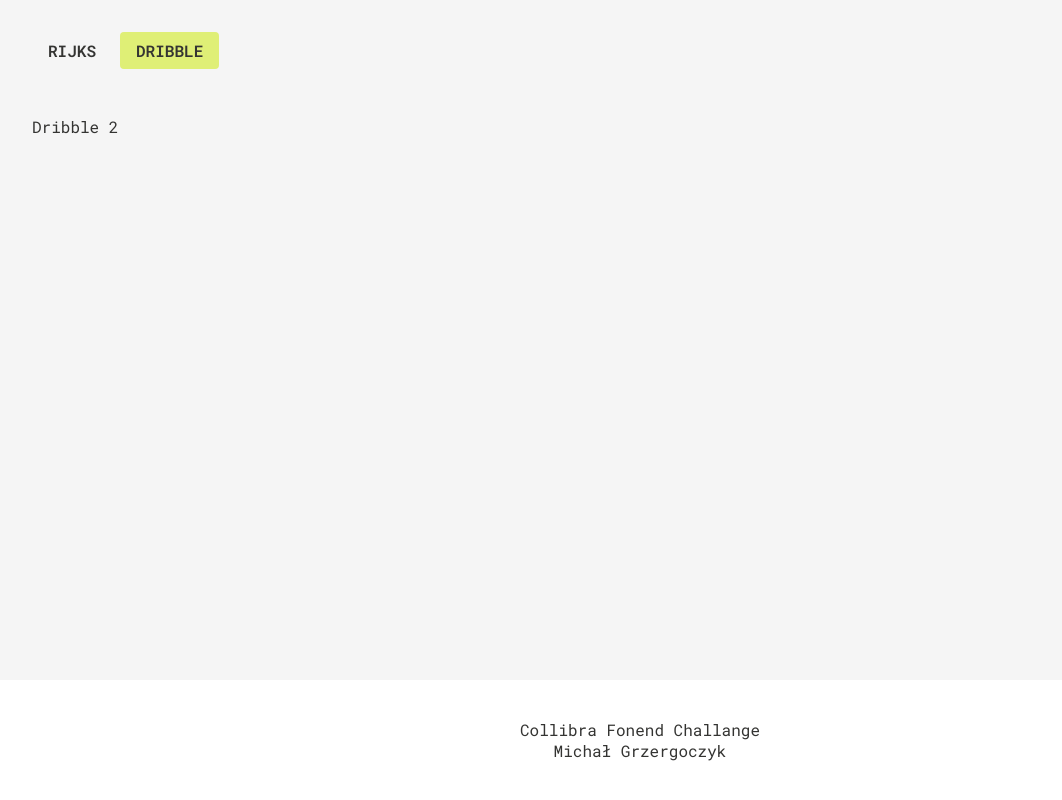
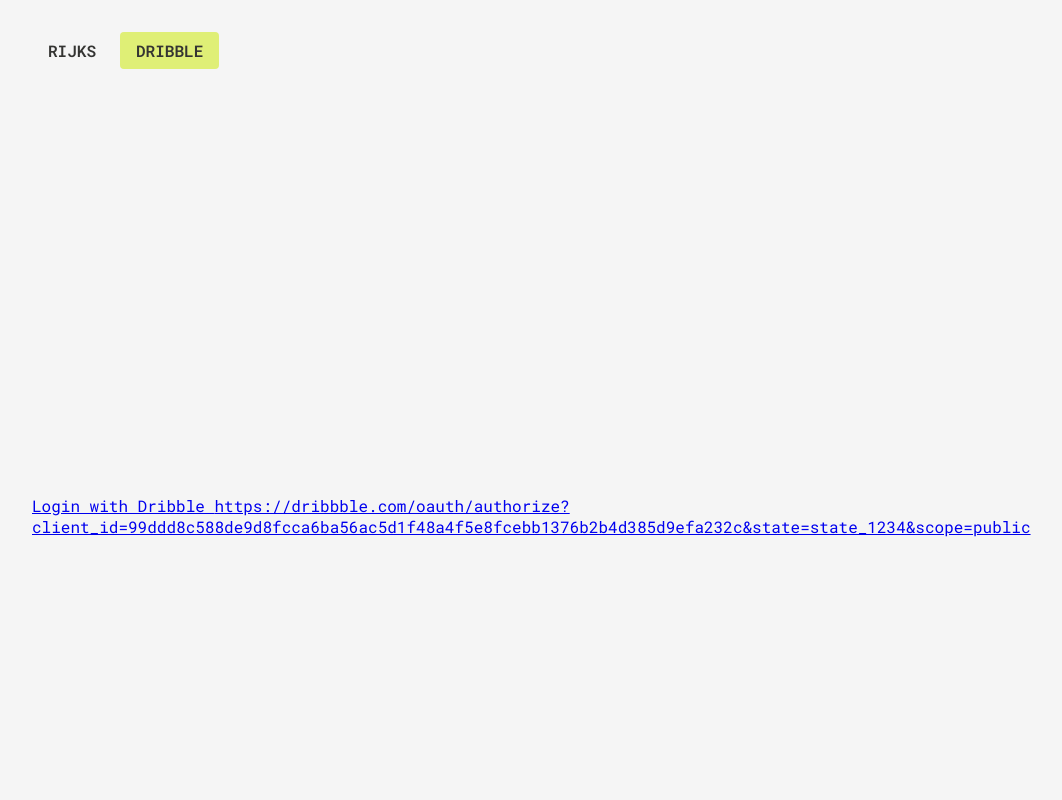
Before and after one commit to grzegorczykmichal/collibra, a React (Create React App) app in the folder app/: page /dribble in a window 1280 px wide. Shown: the top 800 px of the page, without its empty margins (0-1062 px from the left). Built offline with nearby package versions, Linux system fonts and the light colour scheme.

Commit message:
Css fixes

```diff
--- a/app/src/application/components/Chip/Chip.module.css
+++ b/app/src/application/components/Chip/Chip.module.css
@@ -11,7 +11,7 @@
 }
 
 .root + .root {
-  margin: 0 0 0 1rem;
+  margin: 0.5rem 0 0 0.5rem;
 }
 
 .root > * {
--- /dev/null
+++ b/app/src/application/features/Dribble/pages/Dribble.module.css
@@ -0,0 +1,6 @@
+.page {
+  display: flex;
+  min-height: 100vh;
+  justify-content: center;
+  align-items: center;
+}
--- a/app/src/application/features/Dribble/pages/Dribble.tsx
+++ b/app/src/application/features/Dribble/pages/Dribble.tsx
@@ -1,6 +1,12 @@
-import { useDribble } from '../../../../infrastucture';
+import { DribbleLoginButton } from '../../../../infrastucture';
+import css from './Dribble.module.css';
+
 function Dribble() {
-  return <>Dribble 2</>;
+  return (
+    <div className={css.page}>
+      <DribbleLoginButton />
+    </div>
+  );
 }
 
 export { Dribble };
--- a/app/src/application/features/Rijks/pages/Rijks.tsx
+++ b/app/src/application/features/Rijks/pages/Rijks.tsx
@@ -1,7 +1,7 @@
 import { parse, stringify } from 'query-string';
 import { useQuery } from 'react-query';
 import { useLocation } from 'react-router-dom';
-import { CenteredSpinner } from '../../../components';
+import { Spinner } from '../../../components';
 import { ArtObjectsList, Filters, Pagination } from '../components';
 import { rjiksApi } from '../lib/rjiksApi';
 import { RjikApiResponseCollection } from '../models';
@@ -14,7 +14,7 @@ function Rijks() {
   const size = 20;
   searchObject['ps'] = String(size);
 
-  const { isLoading, isFetching, data } = useQuery<RjikApiResponseCollection>(
+  const { isLoading, data } = useQuery<RjikApiResponseCollection>(
     ['rjik_objects', search],
     async () => {
       const response = await rjiksApi.get(
@@ -32,16 +32,15 @@ function Rijks() {
         Rijksmuseum
         <span>Amsterdam</span>
       </h1>
-      {<Pagination total={total} />}
+      <Pagination total={total} />
       <Filters />
-      {isLoading && <CenteredSpinner />}
+      {isLoading && <Spinner />}
       {data && (
         <ArtObjectsList
           className={classnames({ [css.fade]: isLoading })}
           artObjects={data.artObjects}
         />
       )}
-      {!isFetching && total > 0 && <Pagination total={total} />}
     </div>
   );
 }
--- a/app/src/infrastucture/User/index.ts
+++ /dev/null
@@ -1 +0,0 @@
-export * from './UserContext';
--- a/app/src/infrastucture/dribble/DribbleLoginButton.tsx
+++ b/app/src/infrastucture/dribble/DribbleLoginButton.tsx
@@ -2,7 +2,7 @@ import { useDribble } from './DribbleContext';
 
 function DribbleLoginButton() {
   const { authenticationUrl } = useDribble();
-  return <a href={authenticationUrl}>Login with Dribble</a>;
+  return <a href={authenticationUrl}>Login with Dribble {authenticationUrl}</a>;
 }
 
 export { DribbleLoginButton };
```
Also changed, not shown: app/src/infrastucture/User/UserContext.tsx (deleted, +0 -28 lines), 2 other files (tests, documents, lock files or other folders).
